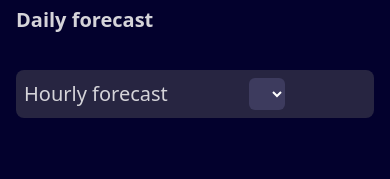
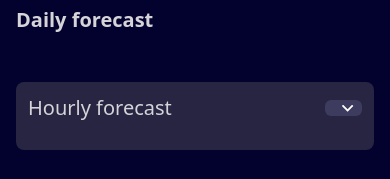
Before and after one commit to DannyHTML/Weather-app, a Vue app: page / in a window 390 px wide. Shown: the part 856-1035 px from the top of the page. Before the commit the page ends 998 px from the top, so only its background shows below. Built offline with nearby package versions, Linux system fonts and the light colour scheme.

Commit message:
Created the Hourly forecast, mobile design at first. Complete weather app layout is different on desktop, will fix this soon. Also refactored the store and added new features to fetch to weekdays and the correct hourly data with it.

```diff
--- /dev/null
+++ b/src/components/HourlyForecastCard.vue
@@ -0,0 +1,34 @@
+<template>
+    <div
+        class="flex justify-between rounded-md border border-neutral-600 bg-neutral-700 px-1.5 py-0.5 not-last:mb-3"
+    >
+        <div class="flex items-center gap-2">
+            <img :src="image" alt="Hourly forecast icon" class="w-12" />
+            <span>{{
+                new Date(time).toLocaleTimeString([], { hour: '2-digit', minute: '2-digit' })
+            }}</span>
+        </div>
+        <span class="flex items-center">{{ temperature }} {{ weatherUnit }}</span>
+    </div>
+</template>
+
+<script setup lang="ts">
+defineProps({
+    image: {
+        type: String,
+        required: true,
+    },
+    time: {
+        type: String,
+        required: true,
+    },
+    temperature: {
+        type: Number,
+        required: true,
+    },
+    weatherUnit: {
+        type: String,
+        required: true,
+    },
+});
+</script>
--- a/src/components/HourlyForecastDropDown.vue
+++ b/src/components/HourlyForecastDropDown.vue
@@ -1,13 +1,56 @@
 <template>
-    <select v-model="selectedDay" class="rounded-md bg-neutral-600 px-2 py-1">
-        <option v-for="option in options" :key="option" :value="option">
-            {{ option }}
-        </option>
-    </select>
+    <div class="relative text-white">
+        <button
+            type="button"
+            ref="toggleButtonRef"
+            @click="toggleDropdown"
+            @mouseover="handleMouseOver"
+            class="flex w-fit cursor-pointer items-center justify-between gap-2 rounded-md bg-neutral-600 px-2 py-1"
+        >
+            <span class="block">{{ currentSelectedDay }}</span>
+            <img
+                src="/src/assets/images/icon-dropdown.svg"
+                alt="icon-dropdown"
+                :class="['duration-150', isOpen ? 'rotate-180' : '']"
+            />
+        </button>
+
+        <transition
+            enter-active-class="transition ease-out duration-200"
+            enter-from-class="opacity-0 -translate-y-2"
+            enter-to-class="opacity-100 translate-y-0"
+            leave-active-class="transition ease-in duration-150"
+            leave-from-class="opacity-100 translate-y-0"
+            leave-to-class="opacity-0 -translate-y-2"
+        >
+            <div
+                v-if="isOpen"
+                ref="dropdownRef"
+                class="absolute right-0 z-50 mt-2 w-36"
+                @mouseleave="handleMouseLeave"
+            >
+                <!-- Dropdown content to be added here -->
+                <div class="rounded-md bg-neutral-700 px-3 py-2">
+                    <DropDownSelect
+                        :options="weatherStore.hourlyForecastWeekDays"
+                        v-model:selectedOption="weatherStore.selectedHourlyForecastDay"
+                    />
+                </div>
+            </div>
+        </transition>
+    </div>
 </template>
 
 <script setup lang="ts">
-import { ref, watch } from 'vue';
+import { ref, onMounted, watch, useTemplateRef } from 'vue';
+import { onClickOutside } from '@vueuse/core';
+import DropDownSelect from './DropDownSelect.vue';
+import { useWeatherStore } from '../stores/weather-store';
+
+const weatherStore = useWeatherStore();
+
+// Holds the currently selected day, initialized to todayWeekday
+const currentSelectedDay = ref('');
 
 const props = defineProps<{
     options: string[];
@@ -17,19 +60,60 @@ const emit = defineEmits<{
     (e: 'update:selected', value: string): void;
 }>();
 
-const selectedDay = ref('');
+const isOpen = ref(false);
+const supportHover = ref(false);
 
-// Reset selectedDay to the first option whenever options change
-watch(
-    () => props.options,
-    (newOptions) => {
-        selectedDay.value = newOptions[0] || '';
+const toggleDropdown = () => {
+    if (!supportHover.value) {
+        isOpen.value = !isOpen.value;
+    }
+};
+
+const handleMouseOver = () => {
+    if (supportHover.value) {
+        isOpen.value = true;
+    }
+};
+
+const handleMouseLeave = () => {
+    if (supportHover.value) {
+        isOpen.value = false;
+    }
+};
+
+const dropdownRef = useTemplateRef<HTMLElement>('dropdownRef');
+const toggleButtonRef = useTemplateRef<HTMLElement>('toggleButtonRef');
+
+onClickOutside(
+    dropdownRef,
+    () => {
+        isOpen.value = false;
     },
-    { immediate: true }
+    {
+        ignore: [toggleButtonRef],
+    }
 );
 
-// Emit changes to parent
-watch(selectedDay, (val) => {
-    emit('update:selected', val);
+onMounted(() => {
+    // Modern, type-safe hover detection
+    supportHover.value = !('ontouchstart' in window || navigator.maxTouchPoints > 0);
+    currentSelectedDay.value = weatherStore.todayWeekday;
 });
+
+watch(
+    () => weatherStore.todayWeekday,
+    (newDay) => {
+        currentSelectedDay.value = newDay;
+    }
+);
+
+watch(
+    () => weatherStore.selectedHourlyForecastDay,
+    (day) => {
+        if (day) {
+            currentSelectedDay.value = day;
+            isOpen.value = false; // close dropdown on selection
+        }
+    }
+);
 </script>
--- a/src/components/WeatherForecastLayout.vue
+++ b/src/components/WeatherForecastLayout.vue
@@ -42,7 +42,7 @@
             <CardComponent
                 v-for="(day, index) in weatherStore.weeklyForecast"
                 :key="index"
-                :title="day.weekday"
+                :title="day.weekdayShort"
                 :image="day.icon"
                 :tempMin="day.tempMin"
                 :tempMax="day.tempMax"
@@ -52,12 +52,22 @@
         </div>
 
         <!-- Hourly forecast section -->
-        <div class="my-5 flex items-center justify-between rounded-lg bg-neutral-800 p-2">
-            <h2 class="text-xl font-medium text-neutral-200">Hourly forecast</h2>
-            <HourlyForecastDropDown :options="weatherStore.hourlyForecastWeekDays" />
+        <div class="my-8 rounded-lg bg-neutral-800 p-3">
+            <div class="flex items-center justify-between">
+                <h2 class="text-xl font-medium text-neutral-200">Hourly forecast</h2>
+                <HourlyForecastDropDown :options="weatherStore.hourlyForecastWeekDays" />
+            </div>
 
-            <div>
+            <div class="mt-4">
                 <!-- TODO: Make new component for hourly forecast details -->
+                <HourlyForecastCard
+                    v-for="item in next8HoursForecast"
+                    :key="item.date"
+                    :time="item.time"
+                    :temperature="item.temperature"
+                    :image="item.icon"
+                    :weatherUnit="weatherStore.tempUnit"
+                />
             </div>
         </div>
     </div>
@@ -70,9 +80,12 @@ import { useWeatherStore } from '../stores/weather-store';
 import { useFormattedDate } from '../composables/useFormattedDate';
 import CardComponent from './CardComponent.vue';
 import HourlyForecastDropDown from './HourlyForecastDropDown.vue';
+import HourlyForecastCard from './HourlyForecastCard.vue';
 
 const weatherStore = useWeatherStore();
 const { formatDate } = useFormattedDate();
+
+const next8HoursForecast = computed(() => weatherStore.next8HoursForecast);
 
 const formattedDate = computed(() => {
     return formatDate(weatherStore.timezone);
--- a/src/components/header/HeaderSite.vue
+++ b/src/components/header/HeaderSite.vue
@@ -8,6 +8,6 @@ import DropDownBody from './DropDownBody.vue';
         <img src="/src/assets/images/logo.svg" alt="logo" class="h-7 lg:h-10" />
 
         <!-- Dropdown metrics -->
-        <DropDownBody> </DropDownBody>
+        <DropDownBody />
     </header>
 </template>
--- a/src/stores/weather-store.ts
+++ b/src/stores/weather-store.ts
@@ -22,6 +22,7 @@ export const useWeatherStore = defineStore('weather', () => {
     const ISOCode = ref<string>('');
 
     const todayForecast = ref<any | null>(null);
+    const selectedHourlyForecastDay = ref<string>('');
 
     // --------------------------------------------------
     // Units
@@ -98,7 +99,8 @@ export const useWeatherStore = defineStore('weather', () => {
 
     interface WeeklyForecastDay {
         date: string;
-        weekday: string;
+        weekdayShort: string;
+        weekdayLong: string;
         tempMax: number;
         tempMin: number;
         icon: string;
@@ -117,8 +119,12 @@ export const useWeatherStore = defineStore('weather', () => {
 
             return {
                 date,
-                weekday: new Date(date).toLocaleDateString('en-GB', {
+                weekdayShort: new Date(date).toLocaleDateString('en-GB', {
                     weekday: 'short',
+                    timeZone: tz,
+                }),
+                weekdayLong: new Date(date).toLocaleDateString('en-GB', {
+                    weekday: 'long',
                     timeZone: tz,
                 }),
                 tempMax: daily.temperature_2m_max[index],
@@ -130,7 +136,49 @@ export const useWeatherStore = defineStore('weather', () => {
     });
 
     const hourlyForecastWeekDays = computed(() => {
-        return weeklyForecast.value.map((day) => day.weekday);
+        return weeklyForecast.value.map((day) => day.weekdayLong);
+    });
+
+    const next8HoursForecast = computed(() => {
+        if (!weatherData.value?.hourly || !weatherData.value.current_weather) return [];
+
+        const hourly = weatherData.value.hourly;
+        const times = hourly.time.map((t: string) => new Date(t));
+        const now = new Date(weatherData.value.current_weather.time);
+
+        // Find the index of the next hour from now
+        let startIndex = times.findIndex((t) => t.getTime() >= now.getTime());
+        if (startIndex === -1) startIndex = 0;
+
+        // Filter indexes for selected day if needed
+        const filteredIndexes = [];
+        for (let i = startIndex; i < times.length; i++) {
+            const t = times[i];
+            const weekday = t.toLocaleDateString('en-US', { weekday: 'long' });
+
+            if (!selectedHourlyForecastDay.value || weekday === selectedHourlyForecastDay.value) {
+                filteredIndexes.push(i);
+            }
+
+            if (filteredIndexes.length >= 8) break; // only next 8 hours
+        }
+
+        return filteredIndexes.map((idx) => {
+            const time = times[idx];
+            const weatherCode = hourly.weather_code?.[idx] ?? 0;
+            const iconName = mapWeatherCodeToIcon(weatherCode);
+
+            return {
+                time,
+                temperature: hourly.temperature_2m[idx],
+                apparentTemperature: hourly.apparent_temperature[idx],
+                humidity: hourly.relative_humidity_2m[idx],
+                precipitation: hourly.precipitation[idx],
+                windspeed: hourly.windspeed_10m[idx],
+                weekday: time.toLocaleDateString('en-US', { weekday: 'long' }),
+                icon: `/src/assets/images/${iconName}.webp`,
+            };
+        });
     });
 
     // --------------------------------------------------
@@ -255,5 +303,7 @@ export const useWeatherStore = defineStore('weather', () => {
         hourlyForecastWeekDays,
 
         weeklyForecast,
+        selectedHourlyForecastDay,
+        next8HoursForecast,
     };
 });
```
